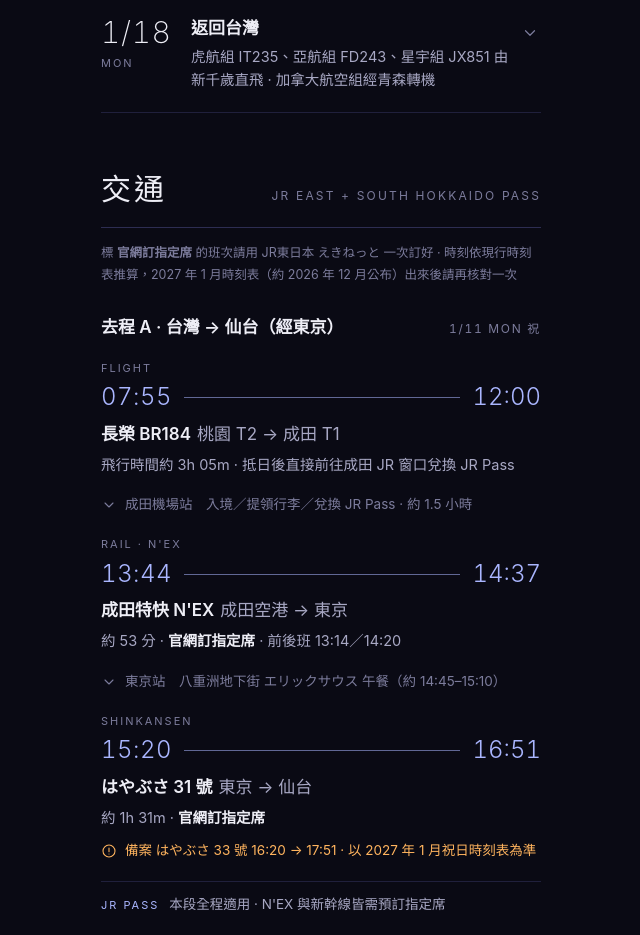
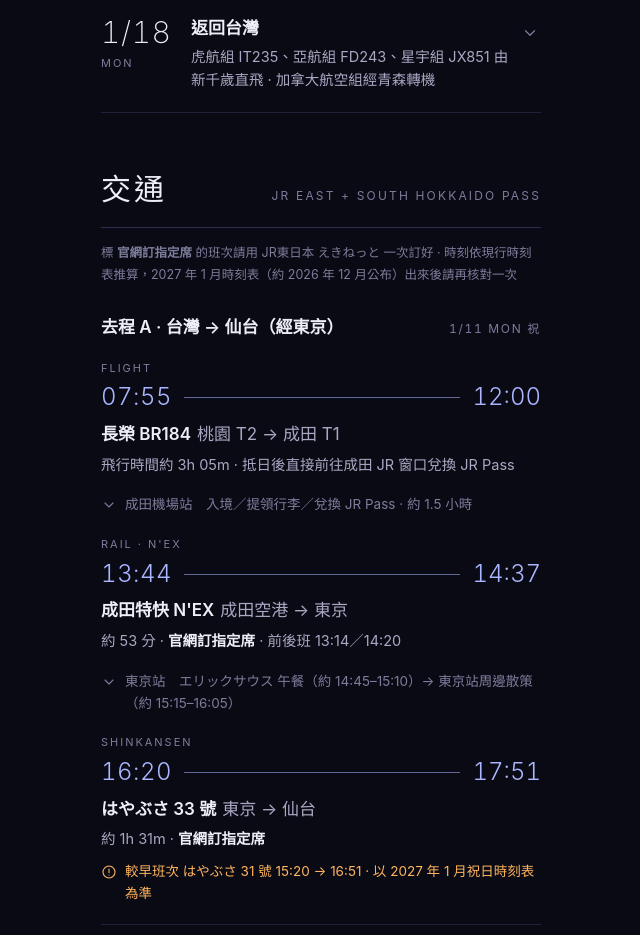
Before and after one commit to NexusX3/2027Japan10years, a plain HTML site: page index.html in a window 1280 px wide. Shown: the part 1933-2868 px from the top of the page, without its empty margins (319-959 px from the left). Drawn offline with Linux system fonts and the light colour scheme.

Commit message:
1/11 晚餐改 19:00 善治郎，東京組改搭はやぶさ 33 號 16:20，東京站多留約 1 小時
Co-Authored-By: Claude Opus 5.5 <noreply@anthropic.com>
Claude-Session: https://claude.ai/code/session_01GsSjwkBYaBd2P528jUBSsE

```diff
--- a/index.html
+++ b/index.html
@@ -256,7 +256,7 @@ section{scroll-margin-top:8px}
       <div><div class="dd">1/11</div><div class="dw">MON</div></div>
       <div>
         <div class="dt">抵達仙台 · 兩路會合</div>
-        <div class="ds">東京組成田落地、八重洲吃エリックサウス、はやぶさ北上；仙台組 14:25 直飛落地。晚上善治郎牛舌會合。</div>
+        <div class="ds">東京組成田落地、八重洲吃エリックサウス、東京站多逛一會再搭はやぶさ北上；仙台組 14:25 直飛落地。19:00 善治郎牛舌會合。</div>
         <div class="dst">住 KP 仙台車站北 APA 飯店</div>
       </div>
       <svg class="i chev"><use href="#down"/></svg>
@@ -285,7 +285,7 @@ section{scroll-margin-top:8px}
         <div class="ti"><span class="grp">東京組</span>午餐 — エリックサウス 八重洲店</div>
         <div class="mv"><span class="lbl">Move</span><span>N'EX 到站後步行約 8 分，八重洲地下街 中 4 號通路</span></div>
         <div class="tx">南印度咖哩名店，Tabelog 咖哩百名店常客 · 雞肉咖哩、羊肉咖哩、雙拼咖哩套餐出餐快，適合趕車前吃 · 祝日營業 11:00–21:30</div>
-        <div class="warn"><svg class="i"><use href="#alert"/></svg><span>目標 15:10 前吃完回到新幹線月台；若用餐拖延，改搭下一班 はやぶさ 33 號</span></div>
+        <div class="warn"><svg class="i"><use href="#alert"/></svg><span>不必趕車，吃完可在東京站周邊多逛一會再上車</span></div>
         <a class="addr" data-q="エリックサウス 八重洲店"><svg class="i pin"><use href="#pin"/></svg><span>東京都中央区八重洲 2-1 八重洲地下街 中 4 号</span><svg class="i o"><use href="#out"/></svg></a>
       </li>
       <li class="it" data-t="15:00">
@@ -294,25 +294,31 @@ section{scroll-margin-top:8px}
         <div class="mv"><span class="lbl">Move</span><span>仙台空港アクセス線　約 25 分 · ¥680 · 不需訂位，IC 卡或現金</span></div>
         <div class="tx">抵達仙台站後至 JR東日本窗口兌換 JR Pass，並一併取出明後天的指定席車票</div>
       </li>
-      <li class="it key" data-t="15:20">
-        <div class="tm"><span class="tv">15:20</span><i class="ln"></i></div>
+      <li class="it" data-t="15:15">
+        <div class="tm"><span class="tv">15:15</span><i class="ln"></i></div>
+        <div class="ti"><span class="grp">東京組</span>東京站周邊散策</div>
+        <div class="tx">東京駅一番街（拉麵街、動漫人物街、おかしランド）逛街買伴手禮，或走到丸之內側拍紅磚站舍 · 約 50 分鐘</div>
+        <div class="warn"><svg class="i"><use href="#alert"/></svg><span>16:05 前回到東北新幹線月台；行李可先寄放車站置物櫃</span></div>
+      </li>
+      <li class="it key" data-t="16:20">
+        <div class="tm"><span class="tv">16:20</span><i class="ln"></i></div>
         <div class="ti"><span class="grp">東京組</span>東京 → 仙台</div>
-        <div class="mv"><span class="lbl">Move</span><span>東北新幹線 はやぶさ 31 號　東京 15:20 → 仙台 16:51（約 1h 31m）· JR Pass · 官網訂指定席</span></div>
-        <div class="warn"><svg class="i"><use href="#alert"/></svg><span>備案：はやぶさ 33 號 東京 16:20 → 仙台 17:51 · 以 2027 年 1 月祝日時刻表為準</span></div>
+        <div class="mv"><span class="lbl">Move</span><span>東北新幹線 はやぶさ 33 號　東京 16:20 → 仙台 17:51（約 1h 31m）· JR Pass · 官網訂指定席</span></div>
+        <div class="warn"><svg class="i"><use href="#alert"/></svg><span>成人の日連假最後一天，請提早劃位 · 若想更從容可提前改搭 はやぶさ 31 號（15:20 → 16:51）· 以 2027 年 1 月祝日時刻表為準</span></div>
       </li>
-      <li class="it" data-t="17:00">
-        <div class="tm"><span class="tv">17:00</span><i class="ln"></i></div>
+      <li class="it" data-t="18:05">
+        <div class="tm"><span class="tv">18:05</span><i class="ln"></i></div>
         <div class="ti">仙台市區 · 兩組會合 Check-in</div>
         <div class="mv"><span class="lbl">Move</span><span>仙台站步行約 5 分</span></div>
         <div class="tx">辦理 KP 仙台車站北 APA 飯店 Check-in</div>
         <a class="addr" data-q="APA Hotel Sendai Ekikita"><svg class="i pin"><use href="#pin"/></svg><span>宮城縣仙台市 宮城野区 Nakakecho 201-1</span><svg class="i o"><use href="#out"/></svg></a>
       </li>
-      <li class="it" data-t="18:30">
-        <div class="tm"><span class="tv">18:30</span><i class="ln"></i></div>
+      <li class="it" data-t="19:00">
+        <div class="tm"><span class="tv">19:00</span><i class="ln"></i></div>
         <div class="ti">晚餐 — 善治郎 牛舌</div>
         <div class="mv"><span class="lbl">Move</span><span>飯店步行至仙台站周邊約 5–10 分</span></div>
         <div class="tx">仙台名物牛舌老字號 · 招牌厚切り牛たん定食搭配麥飯、尾椎湯 · 兩組會合首餐</div>
-        <div class="warn"><svg class="i"><use href="#alert"/></svg><span>旺季排隊長 · 建議提前確認是否可線上預約或開店前到場取號</span></div>
+        <div class="warn"><svg class="i"><use href="#alert"/></svg><span>19:00 為用餐尖峰、7 人排隊較久 · 建議仙台組先到店排隊取號，東京組抵達後直接入座 · 並確認是否可線上預約</span></div>
         <a class="addr" data-q="善治郎 牛たん 仙台駅"><svg class="i pin"><use href="#pin"/></svg><span>仙台市青葉区（仙台車站周邊）</span><svg class="i o"><use href="#out"/></svg></a>
       </li>
     </ol></div></div>
@@ -806,13 +812,13 @@ section{scroll-margin-top:8px}
       <div class="rt">成田特快 N'EX<span>成田空港 → 東京</span></div>
       <div class="tx">約 53 分 · <b>官網訂指定席</b> · 前後班 13:14／14:20</div>
     </div>
-    <div class="conn"><svg class="i"><use href="#down"/></svg><span>東京站　八重洲地下街 エリックサウス 午餐（約 14:45–15:10）</span></div>
+    <div class="conn"><svg class="i"><use href="#down"/></svg><span>東京站　エリックサウス 午餐（約 14:45–15:10）→ 東京站周邊散策（約 15:15–16:05）</span></div>
     <div class="leg key">
       <span class="lbl">Shinkansen</span>
-      <div class="tm"><span class="tv">15:20</span><i class="ln"></i><span class="tv2">16:51</span></div>
-      <div class="rt">はやぶさ 31 號<span>東京 → 仙台</span></div>
+      <div class="tm"><span class="tv">16:20</span><i class="ln"></i><span class="tv2">17:51</span></div>
+      <div class="rt">はやぶさ 33 號<span>東京 → 仙台</span></div>
       <div class="tx">約 1h 31m · <b>官網訂指定席</b></div>
-      <div class="warn"><svg class="i"><use href="#alert"/></svg><span>備案 はやぶさ 33 號 16:20 → 17:51 · 以 2027 年 1 月祝日時刻表為準</span></div>
+      <div class="warn"><svg class="i"><use href="#alert"/></svg><span>較早班次 はやぶさ 31 號 15:20 → 16:51 · 以 2027 年 1 月祝日時刻表為準</span></div>
     </div>
     <div class="pass"><span class="lbl">JR Pass</span><span>本段全程適用 · N'EX 與新幹線皆需預訂指定席</span></div>
   </div>
@@ -1208,7 +1214,7 @@ section{scroll-margin-top:8px}
     </li>
     <li class="nt">
       <h3>1/11 兩組出發注意</h3>
-      <p><b>東京組</b>　N'EX 14:37 到東京，エリックサウス 午餐約 25 分鐘，目標搭 <b>はやぶさ 31 號 15:20</b>；吃太久就改 <b>33 號 16:20</b>（17:51 到仙台），晚餐仍來得及。1/11 是成人の日，請以祝日時刻表為準。</p>
+      <p><b>東京組</b>　N'EX 14:37 到東京，エリックサウス 午餐約 25 分鐘，之後在東京站周邊逛約 50 分鐘，搭 <b>はやぶさ 33 號 16:20</b>（17:51 到仙台），Check-in 後 <b>19:00</b> 善治郎晚餐。1/11 是成人の日，請以祝日時刻表為準並提早劃位。</p>
       <p><b>仙台組</b>　BR118 直飛仙台，JR Pass 需在 <b>仙台站</b> JR東日本窗口兌換，落地後請優先辦理，順便取出隔天的指定席車票。</p>
     </li>
     <li class="nt">
```
